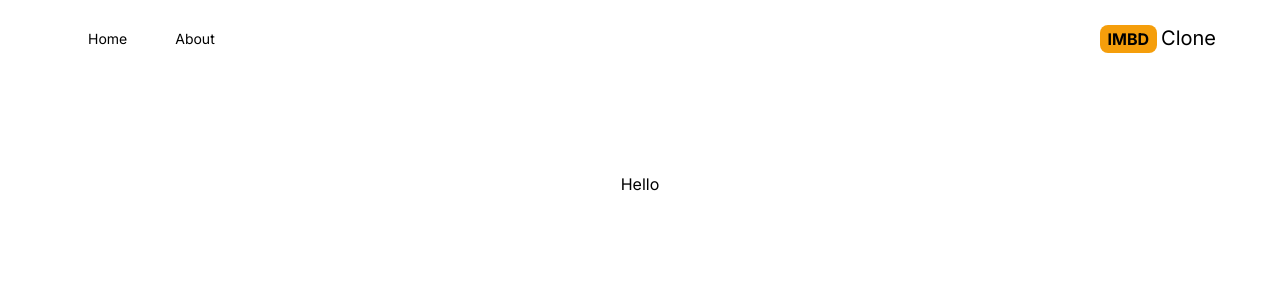
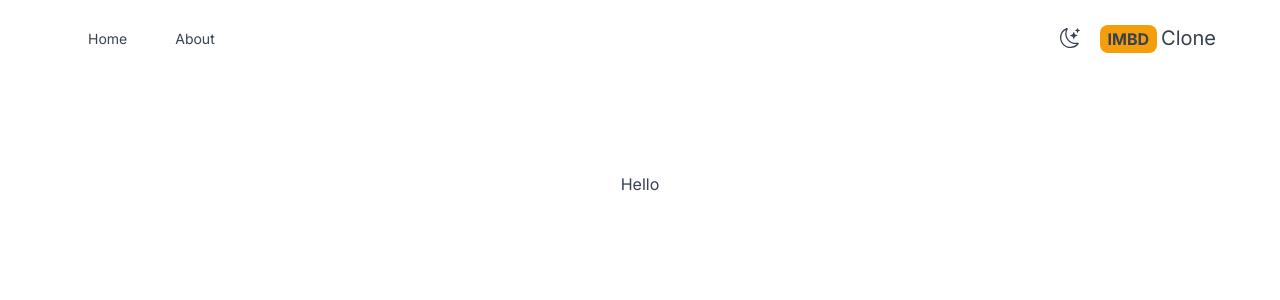
Before and after one commit to AdeDesmond/imdb, a Next.js app: page / in a window 1280 px wide. Shown: the top 300 px of the page. Built offline with nearby package versions, Linux system fonts and the light colour scheme.

Commit message:
add dark mode

```diff
--- a/package.json
+++ b/package.json
@@ -10,6 +10,7 @@
   },
   "dependencies": {
     "next": "latest",
+    "next-themes": "^0.2.1",
     "react": "latest",
     "react-dom": "latest",
     "react-icons": "^4.11.0"
--- /dev/null
+++ b/src/app/Providers.js
@@ -0,0 +1,17 @@
+"use client";
+
+import { ThemeProvider } from "next-themes";
+
+function Providers({ children }) {
+  return (
+    <div>
+      <ThemeProvider enableSystem={true} attribute="class">
+        <div className="dark:bg-gray-700 dark:text-gray-200 text-gray-700 transition-colors duration-300 min-h-screen select-none">
+          {children}
+        </div>
+      </ThemeProvider>
+    </div>
+  );
+}
+
+export default Providers;
--- a/src/app/layout.js
+++ b/src/app/layout.js
@@ -1,7 +1,7 @@
 import "./globals.css";
 import Header from "@/components/Header";
 import { Inter } from "next/font/google";
-
+import Providers from "./Providers";
 const inter = Inter({ subsets: ["latin"] });
 
 export const metadata = {
@@ -13,8 +13,10 @@
   return (
     <html lang="en">
       <body className={inter.className}>
-        <Header />
-        {children}
+        <Providers>
+          <Header />
+          {children}
+        </Providers>
       </body>
     </html>
   );
--- /dev/null
+++ b/src/components/DarkModeASwitch.js
@@ -0,0 +1,31 @@
+"use client";
+
+import { useTheme } from "next-themes";
+import { CiLight } from "react-icons/ci";
+import { BsMoonStars } from "react-icons/bs";
+import { useEffect, useState } from "react";
+function DarkModeASwitch() {
+  const [mounted, setMounted] = useState(false);
+  const { systemTheme, theme, setTheme } = useTheme();
+  useEffect(function () {
+    setMounted(true);
+  }, []);
+  const currentTheme = theme === systemTheme ? systemTheme : theme;
+  return (
+    <div>
+      {mounted && currentTheme === "dark" ? (
+        <CiLight
+          className="text-xl cursor-pointer hover:text-amber-500"
+          onClick={() => setTheme("light")}
+        />
+      ) : (
+        <BsMoonStars
+          className="text-xl cursor-pointer hover:text-amber-500"
+          onClick={() => setTheme("dark")}
+        />
+      )}
+    </div>
+  );
+}
+
+export default DarkModeASwitch;
--- a/src/components/Header.js
+++ b/src/components/Header.js
@@ -2,6 +2,8 @@
 import { FcHome } from "react-icons/fc";
 import { BsInfoSquare } from "react-icons/bs";
 import Link from "next/link";
+import DarkModeASwitch from "./DarkModeASwitch";
+
 function Header() {
   return (
     <div className="flex justify-between mx-2 max-w-6xl sm:mx-auto items-center py-6">
@@ -9,7 +11,8 @@
         <Menu title="Home" address="/" Icon={FcHome} />
         <Menu title="About" address="/about" Icon={BsInfoSquare} />
       </div>
-      <div>
+      <div className="flex items-center space-x-5">
+        <DarkModeASwitch />
         <Link href="/">
           <h2 className="text-sxl">
             <span className="font-bold bg-amber-500 py-1 px-2 rounded-lg mr-1">
--- a/tailwind.config.js
+++ b/tailwind.config.js
@@ -1,18 +1,19 @@
 /** @type {import('tailwindcss').Config} */
 module.exports = {
   content: [
-    './src/pages/**/*.{js,ts,jsx,tsx,mdx}',
-    './src/components/**/*.{js,ts,jsx,tsx,mdx}',
-    './src/app/**/*.{js,ts,jsx,tsx,mdx}',
+    "./src/pages/**/*.{js,ts,jsx,tsx,mdx}",
+    "./src/components/**/*.{js,ts,jsx,tsx,mdx}",
+    "./src/app/**/*.{js,ts,jsx,tsx,mdx}",
   ],
   theme: {
     extend: {
       backgroundImage: {
-        'gradient-radial': 'radial-gradient(var(--tw-gradient-stops))',
-        'gradient-conic':
-          'conic-gradient(from 180deg at 50% 50%, var(--tw-gradient-stops))',
+        "gradient-radial": "radial-gradient(var(--tw-gradient-stops))",
+        "gradient-conic":
+          "conic-gradient(from 180deg at 50% 50%, var(--tw-gradient-stops))",
       },
     },
   },
   plugins: [],
-}
+  darkMode: "class",
+};
```
Also changed, not shown: 1 other file (tests, documents, lock files or other folders).
